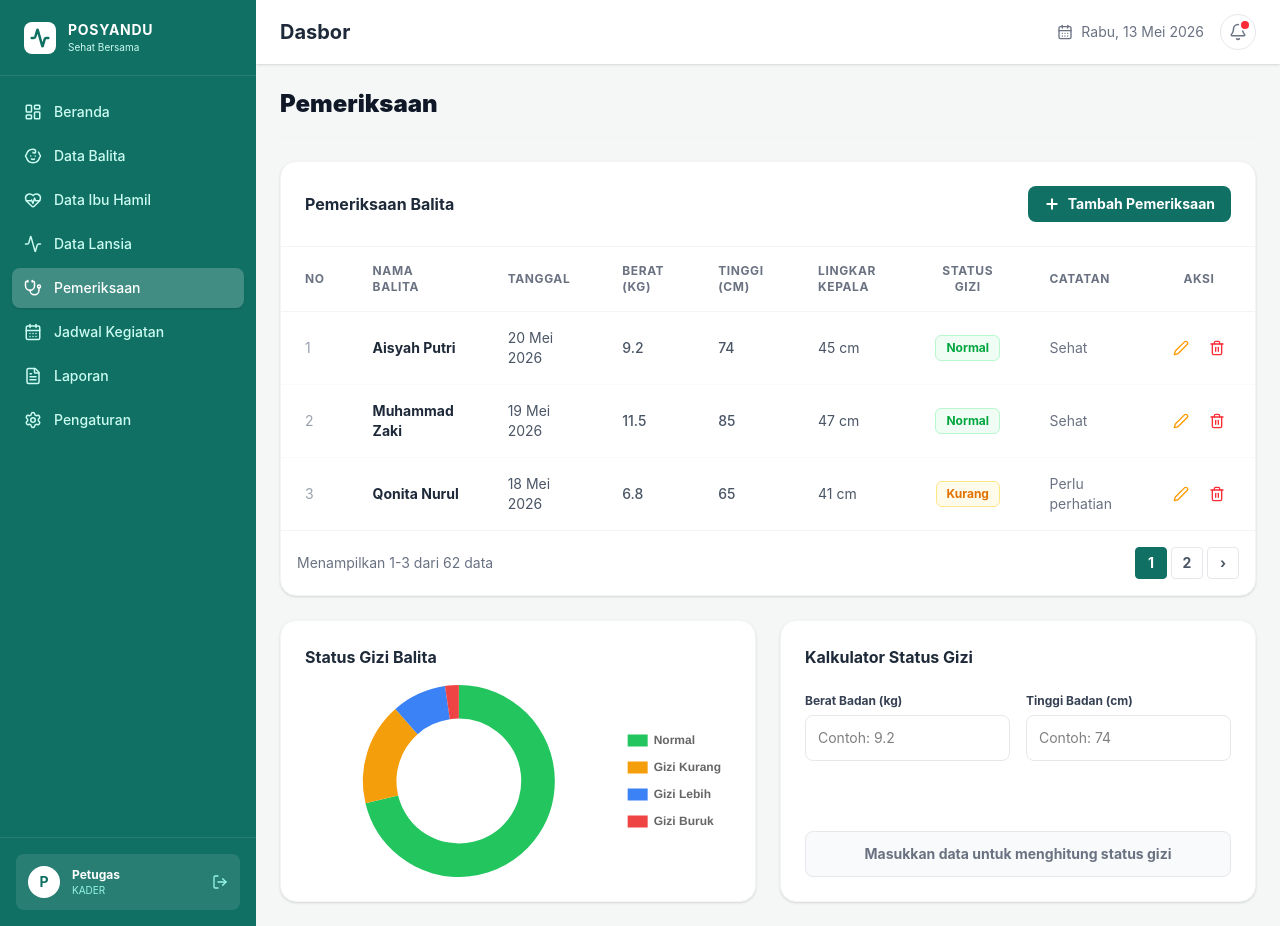
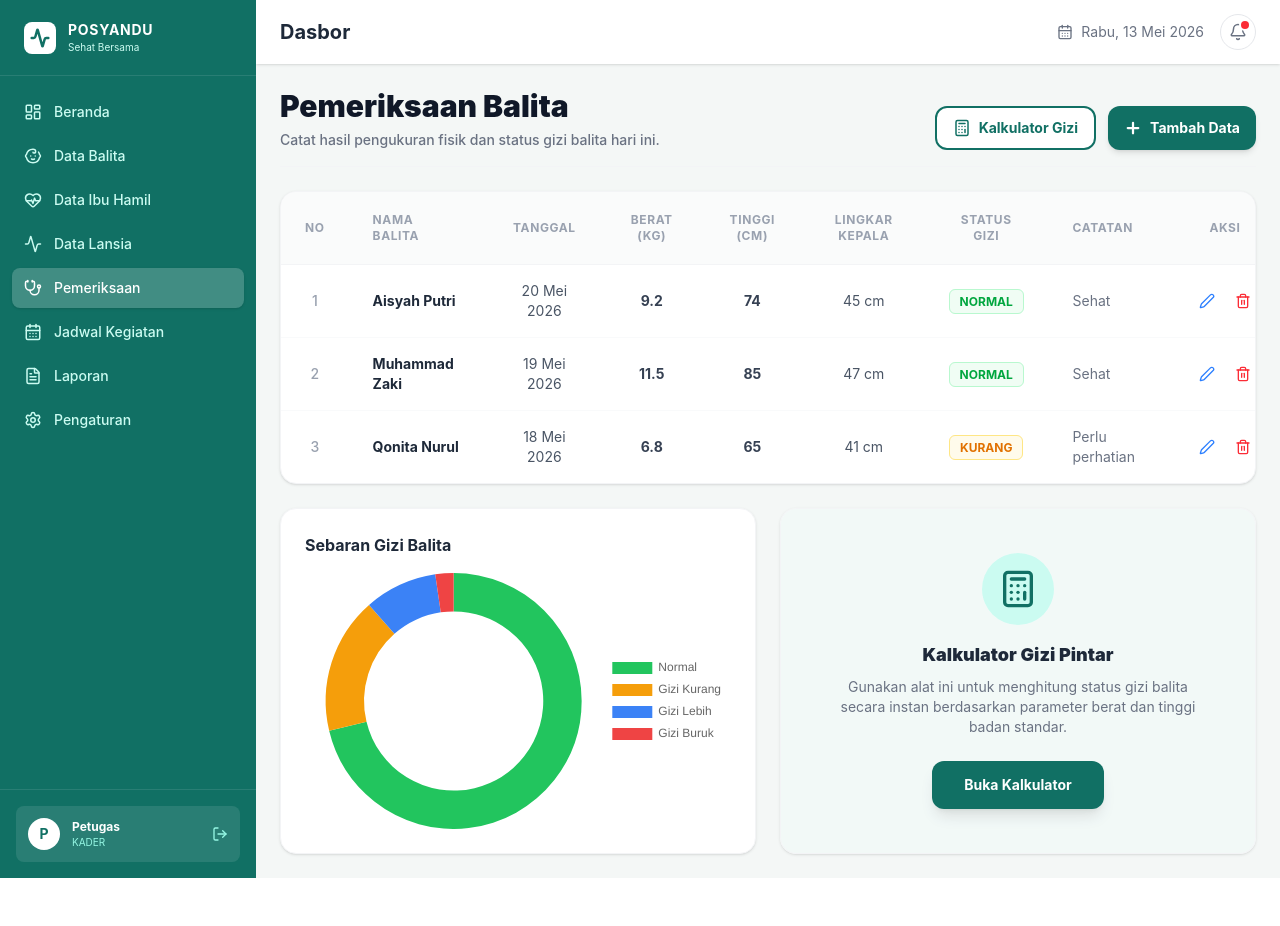
Before and after one commit to AchmadZackyGZ/posyanduNglabak, a SvelteKit app in the folder frontend/: page /dashboard/pemeriksaan in a window 1280 px wide. After the commit the page ends 878 px from the top, so only its background shows below. Built offline with nearby package versions, Linux system fonts and the light colour scheme; sample sign-in values are in the browser's storage.

Commit message:
membuat popup untuk kalkulator gizi pada atau input gizi pada halaman pemeriksaan

```diff
--- a/frontend/src/routes/dashboard/pemeriksaan/+page.svelte
+++ b/frontend/src/routes/dashboard/pemeriksaan/+page.svelte
@@ -1,13 +1,18 @@
 <script lang="ts">
 	import { onMount } from 'svelte';
-	import { Plus, Edit2, Trash2 } from 'lucide-svelte';
+	import { Plus, Edit2, Trash2, Calculator, X, Info } from 'lucide-svelte';
 	import Chart from 'chart.js/auto';
 
-	// Referensi kanvas grafik Donut
 	let chartCanvas: HTMLCanvasElement;
 	let chartInstance: Chart | null = null;
 
-	// DATA DUMMY Pemeriksaan Balita
+	// --- STATE MODAL & KALKULATOR ---
+	let isModalOpen = $state(false);
+	let beratInput = $state<number | null>(null);
+	let tinggiInput = $state<number | null>(null);
+	let hasilStatusGizi = $state('');
+
+	// DATA DUMMY Pemeriksaan Balita (Kolom Lengkap)
 	let pemeriksaanList = $state([
 		{
 			id: 1,
@@ -41,8 +46,23 @@
 		}
 	]);
 
+	function hitungGizi() {
+		if (!beratInput || !tinggiInput) return;
+		const score = beratInput / (tinggiInput / 10);
+		if (score < 1.1) hasilStatusGizi = 'Gizi Buruk';
+		else if (score < 1.3) hasilStatusGizi = 'Gizi Kurang';
+		else if (score < 1.8) hasilStatusGizi = 'Normal';
+		else hasilStatusGizi = 'Gizi Lebih';
+	}
+
+	function resetKalkulator() {
+		beratInput = null;
+		tinggiInput = null;
+		hasilStatusGizi = '';
+		isModalOpen = false;
+	}
+
 	onMount(() => {
-		// Inisialisasi Grafik Donut Status Gizi
 		if (chartCanvas) {
 			chartInstance = new Chart(chartCanvas, {
 				type: 'doughnut',
@@ -50,42 +70,31 @@
 					labels: ['Normal', 'Gizi Kurang', 'Gizi Lebih', 'Gizi Buruk'],
 					datasets: [
 						{
-							data: [62, 15, 8, 2], // Dummy rasio persebaran status gizi
-							backgroundColor: [
-								'#22c55e', // Hijau (Normal)
-								'#f59e0b', // Oranye (Kurang)
-								'#3b82f6', // Biru (Lebih)
-								'#ef4444' // Merah (Buruk)
-							],
-							borderWidth: 0,
-							hoverOffset: 4
+							data: [62, 15, 8, 2],
+							backgroundColor: ['#22c55e', '#f59e0b', '#3b82f6', '#ef4444'],
+							borderWidth: 0
 						}
 					]
 				},
 				options: {
 					responsive: true,
 					maintainAspectRatio: false,
-					cutout: '65%',
-					plugins: {
-						legend: {
-							position: 'right',
-							labels: { boxWidth: 20, padding: 15, font: { size: 12, weight: 'bold' } }
-						}
-					}
+					cutout: '70%',
+					plugins: { legend: { position: 'right' } }
 				}
 			});
 		}
-
 		return () => {
 			if (chartInstance) chartInstance.destroy();
 		};
 	});
 
-	// Helper warna badge
 	function getBadgeColor(status: string) {
 		if (status === 'Normal') return 'bg-green-50 text-green-600 border-green-200';
-		if (status === 'Kurang') return 'bg-amber-50 text-amber-600 border-amber-200';
-		return 'bg-gray-50 text-gray-600 border-gray-200';
+		if (status === 'Kurang' || status === 'Gizi Kurang')
+			return 'bg-amber-50 text-amber-600 border-amber-200';
+		if (status === 'Gizi Buruk') return 'bg-red-50 text-red-600 border-red-200';
+		return 'bg-blue-50 text-blue-600 border-blue-200';
 	}
 </script>
 
@@ -94,50 +103,62 @@
 </svelte:head>
 
 <div class="space-y-6">
-	<div class="flex items-center justify-between border-b border-gray-100 pb-4">
-		<h1 class="text-2xl font-black text-gray-900">Pemeriksaan</h1>
+	<div
+		class="flex flex-col items-start justify-between border-b border-gray-100 pb-4 md:flex-row md:items-end"
+	>
+		<div>
+			<h1 class="text-3xl font-black text-gray-900">Pemeriksaan Balita</h1>
+			<p class="mt-1.5 text-sm font-medium text-gray-500">
+				Catat hasil pengukuran fisik dan status gizi balita hari ini.
+			</p>
+		</div>
+		<div class="mt-4 flex gap-3 md:mt-0">
+			<button
+				onclick={() => (isModalOpen = true)}
+				class="flex cursor-pointer items-center gap-2 rounded-xl border-2 border-[#117064] bg-white px-4 py-2.5 text-sm font-bold text-[#117064] transition hover:bg-teal-50"
+			>
+				<Calculator size={18} />
+				Kalkulator Gizi
+			</button>
+			<button
+				class="flex cursor-pointer items-center gap-2 rounded-xl bg-[#117064] px-4 py-2.5 text-sm font-bold text-white shadow-md transition hover:bg-[#0c4e43]"
+			>
+				<Plus size={18} strokeWidth={3} />
+				Tambah Data
+			</button>
+		</div>
 	</div>
 
 	<div class="overflow-hidden rounded-2xl border border-gray-100 bg-white shadow-sm">
-		<div class="flex items-center justify-between border-b border-gray-100 p-6">
-			<h2 class="text-base font-bold text-gray-800">Pemeriksaan Balita</h2>
-			<button
-				class="flex cursor-pointer items-center gap-2 rounded-lg bg-[#117064] px-4 py-2 text-sm font-bold text-white transition hover:bg-[#0c4e43]"
-			>
-				<Plus size={16} strokeWidth={3} />
-				Tambah Pemeriksaan
-			</button>
-		</div>
-
 		<div class="overflow-x-auto">
-			<table class="w-full text-left text-sm text-gray-600">
+			<table class="w-full min-w-[1000px] text-left text-sm text-gray-600">
 				<thead
-					class="border-b border-gray-100 bg-white text-xs font-bold tracking-wider text-gray-500 uppercase"
+					class="border-b border-gray-100 bg-gray-50/80 text-xs font-bold tracking-wider text-gray-400 uppercase"
 				>
 					<tr>
-						<th class="px-6 py-4">NO</th>
-						<th class="px-6 py-4">NAMA BALITA</th>
-						<th class="px-6 py-4">TANGGAL</th>
-						<th class="px-6 py-4">BERAT (KG)</th>
-						<th class="px-6 py-4">TINGGI (CM)</th>
-						<th class="px-6 py-4">LINGKAR KEPALA</th>
-						<th class="px-6 py-4 text-center">STATUS GIZI</th>
-						<th class="px-6 py-4">CATATAN</th>
-						<th class="px-6 py-4 text-center">AKSI</th>
+						<th class="px-6 py-5 text-center">NO</th>
+						<th class="px-6 py-5">NAMA BALITA</th>
+						<th class="px-6 py-5 text-center">TANGGAL</th>
+						<th class="px-6 py-5 text-center">BERAT (KG)</th>
+						<th class="px-6 py-5 text-center">TINGGI (CM)</th>
+						<th class="px-6 py-5 text-center">LINGKAR KEPALA</th>
+						<th class="px-6 py-5 text-center">STATUS GIZI</th>
+						<th class="px-6 py-5">CATATAN</th>
+						<th class="px-6 py-5 text-center">AKSI</th>
 					</tr>
 				</thead>
 				<tbody class="divide-y divide-gray-50">
 					{#each pemeriksaanList as item, index (item.id)}
 						<tr class="transition-colors hover:bg-gray-50/50">
-							<td class="px-6 py-4 text-gray-400">{index + 1}</td>
+							<td class="px-6 py-4 text-center font-medium text-gray-400">{index + 1}</td>
 							<td class="px-6 py-4 font-bold text-gray-800">{item.nama}</td>
-							<td class="px-6 py-4">{item.tanggal}</td>
-							<td class="px-6 py-4 font-medium">{item.berat}</td>
-							<td class="px-6 py-4 font-medium">{item.tinggi}</td>
-							<td class="px-6 py-4">{item.lingkarKepala} cm</td>
+							<td class="px-6 py-4 text-center">{item.tanggal}</td>
+							<td class="px-6 py-4 text-center font-bold text-gray-700">{item.berat}</td>
+							<td class="px-6 py-4 text-center font-bold text-gray-700">{item.tinggi}</td>
+							<td class="px-6 py-4 text-center text-gray-600">{item.lingkarKepala} cm</td>
 							<td class="px-6 py-4 text-center">
 								<span
-									class={`inline-flex rounded-md border px-2.5 py-1 text-xs font-bold ${getBadgeColor(item.statusGizi)}`}
+									class={`rounded-md border px-2.5 py-1 text-xs font-bold uppercase ${getBadgeColor(item.statusGizi)}`}
 								>
 									{item.statusGizi}
 								</span>
@@ -145,11 +166,13 @@
 							<td class="px-6 py-4 text-gray-500">{item.catatan}</td>
 							<td class="px-6 py-4">
 								<div class="flex justify-center gap-2">
-									<button class="rounded p-1.5 text-amber-500 transition hover:bg-amber-50"
-										><Edit2 size={16} /></button
+									<button
+										class="cursor-pointer rounded-lg p-1.5 text-blue-500 transition hover:bg-blue-50"
+										title="Edit"><Edit2 size={16} /></button
 									>
-									<button class="rounded p-1.5 text-red-500 transition hover:bg-red-50"
-										><Trash2 size={16} /></button
+									<button
+										class="cursor-pointer rounded-lg p-1.5 text-red-500 transition hover:bg-red-50"
+										title="Hapus"><Trash2 size={16} /></button
 									>
 								</div>
 							</td>
@@ -158,63 +181,105 @@
 				</tbody>
 			</table>
 		</div>
+	</div>
+
+	<div class="grid grid-cols-1 gap-6 md:grid-cols-2">
+		<div class="rounded-2xl border border-gray-100 bg-white p-6 shadow-sm">
+			<h2 class="mb-4 text-base font-bold text-gray-800">Sebaran Gizi Balita</h2>
+			<div class="relative flex h-64 w-full items-center justify-center">
+				<canvas bind:this={chartCanvas}></canvas>
+			</div>
+		</div>
 
 		<div
-			class="flex items-center justify-between border-t border-gray-100 p-4 text-sm text-gray-500"
+			class="flex flex-col items-center justify-center rounded-2xl border border-gray-100 bg-teal-50/40 p-8 text-center shadow-sm"
 		>
-			<p>Menampilkan 1-3 dari 62 data</p>
-			<div class="flex gap-1">
+			<div class="mb-4 rounded-full bg-teal-100 p-4 text-[#117064]">
+				<Calculator size={40} />
+			</div>
+			<h3 class="text-lg font-black text-gray-800">Kalkulator Gizi Pintar</h3>
+			<p class="mt-2 mb-6 max-w-sm text-sm text-gray-500">
+				Gunakan alat ini untuk menghitung status gizi balita secara instan berdasarkan parameter
+				berat dan tinggi badan standar.
+			</p>
 			<button
-					class="flex h-8 w-8 items-center justify-center rounded border border-[#117064] bg-[#117064] font-bold text-white"
-					>1</button
+				onclick={() => (isModalOpen = true)}
+				class="cursor-pointer rounded-xl bg-[#117064] px-8 py-3.5 text-sm font-bold text-white shadow-lg transition hover:bg-[#0c4e43] active:scale-95"
 			>
-				<button
-					class="flex h-8 w-8 items-center justify-center rounded border border-gray-200 bg-white font-bold text-gray-600 hover:bg-gray-50"
-					>2</button
-				>
-				<button
-					class="flex h-8 w-8 items-center justify-center rounded border border-gray-200 bg-white font-bold text-gray-600 hover:bg-gray-50"
-					>›</button
-				>
+				Buka Kalkulator
+			</button>
 		</div>
 	</div>
 </div>
 
-	<div class="grid grid-cols-1 gap-6 lg:grid-cols-2">
-		<div class="rounded-2xl border border-gray-100 bg-white p-6 shadow-sm">
-			<h2 class="mb-4 text-base font-bold text-gray-800">Status Gizi Balita</h2>
-			<div class="relative flex h-48 w-full items-center justify-center">
-				<canvas bind:this={chartCanvas}></canvas>
+{#if isModalOpen}
+	<div
+		class="fixed top-0 left-0 z-[100] flex h-screen w-screen items-center justify-center bg-black/60 p-4 backdrop-blur-sm"
+	>
+		<div class="absolute inset-0" onclick={resetKalkulator}></div>
+
+		<div
+			class="relative z-10 w-full max-w-[400px] overflow-hidden rounded-[24px] bg-white shadow-2xl"
+		>
+			<div class="flex items-center justify-between border-b border-teal-100 bg-teal-50 px-6 py-4">
+				<div class="flex items-center gap-3 text-[#117064]">
+					<Calculator size={20} />
+					<h2 class="text-base font-black">Kalkulator Gizi</h2>
 				</div>
+				<button
+					onclick={resetKalkulator}
+					class="cursor-pointer text-teal-600/50 transition hover:text-red-500"
+					title="Tutup"
+				>
+					<X size={20} strokeWidth={3} />
+				</button>
 			</div>
 
-		<div class="flex flex-col rounded-2xl border border-gray-100 bg-white p-6 shadow-sm">
-			<h2 class="mb-6 text-base font-bold text-gray-800">Kalkulator Status Gizi</h2>
-
-			<div class="mb-auto grid grid-cols-2 gap-4">
+			<div class="space-y-4 p-6">
 				<div>
 					<label class="mb-1.5 block text-xs font-bold text-gray-700">Berat Badan (kg)</label>
 					<input
 						type="number"
-						placeholder="Contoh: 9.2"
-						class="w-full rounded-lg border border-gray-200 p-3 text-sm transition outline-none focus:border-[#117064] focus:ring-1 focus:ring-[#117064]"
+						bind:value={beratInput}
+						placeholder="Contoh: 9.5"
+						class="w-full rounded-xl border border-gray-200 bg-gray-50 p-3 text-sm text-gray-800 shadow-sm transition outline-none focus:border-[#117064] focus:bg-white focus:ring-1 focus:ring-[#117064]"
 					/>
 				</div>
+
 				<div>
 					<label class="mb-1.5 block text-xs font-bold text-gray-700">Tinggi Badan (cm)</label>
 					<input
 						type="number"
-						placeholder="Contoh: 74"
-						class="w-full rounded-lg border border-gray-200 p-3 text-sm transition outline-none focus:border-[#117064] focus:ring-1 focus:ring-[#117064]"
+						bind:value={tinggiInput}
+						placeholder="Contoh: 75"
+						class="w-full rounded-xl border border-gray-200 bg-gray-50 p-3 text-sm text-gray-800 shadow-sm transition outline-none focus:border-[#117064] focus:bg-white focus:ring-1 focus:ring-[#117064]"
 					/>
 				</div>
+
+				{#if hasilStatusGizi}
+					<div
+						class="mt-4 rounded-xl border-2 border-dashed border-[#117064]/30 bg-[#f0fdf4] p-4 text-center"
+					>
+						<p class="text-[10px] font-bold tracking-widest text-gray-500 uppercase">
+							Hasil Analisis
+						</p>
+						<p class="mt-0.5 text-xl font-black text-[#117064]">{hasilStatusGizi}</p>
 					</div>
+				{/if}
 
+				<div class="pt-2">
 					<button
-				class="mt-6 w-full cursor-pointer rounded-lg border border-gray-200 bg-gray-50 py-3 text-sm font-bold text-gray-500 transition hover:bg-gray-100"
+						onclick={hitungGizi}
+						disabled={!beratInput || !tinggiInput}
+						class="w-full cursor-pointer rounded-xl bg-[#117064] py-3 text-sm font-bold text-white shadow-md transition hover:bg-[#0c4e43] active:scale-95 disabled:cursor-not-allowed disabled:opacity-50"
 					>
-				Masukkan data untuk menghitung status gizi
+						Hitung Status Gizi
 					</button>
+					<p class="mt-3 text-center text-[10px] font-medium text-gray-400">
+						Berdasarkan standar dummy antropometri Posyandu.
+					</p>
 				</div>
 			</div>
 		</div>
+	</div>
+{/if}
```
Lines whose indentation alone changed are shown as unchanged.
